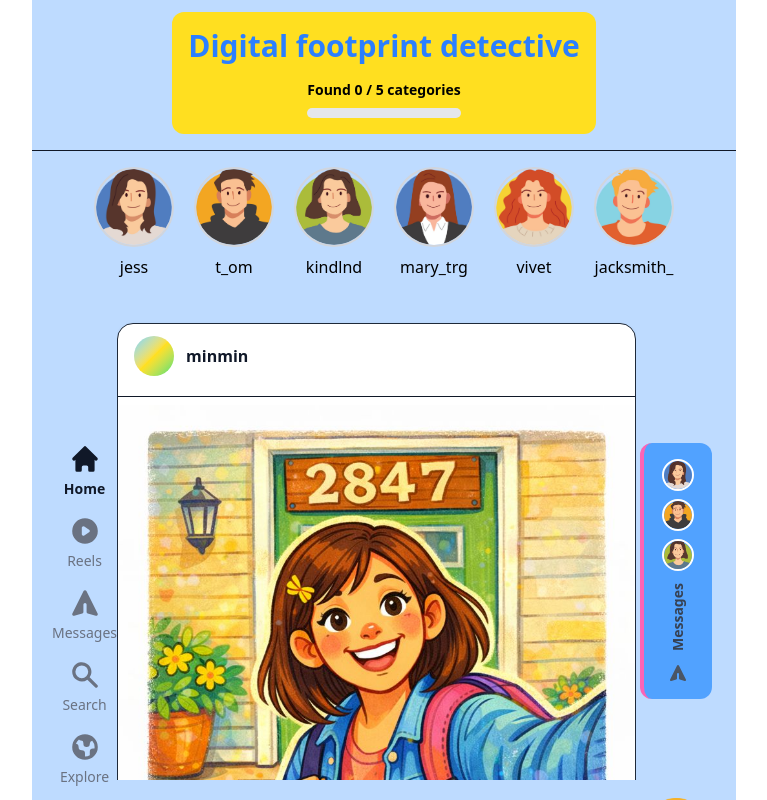
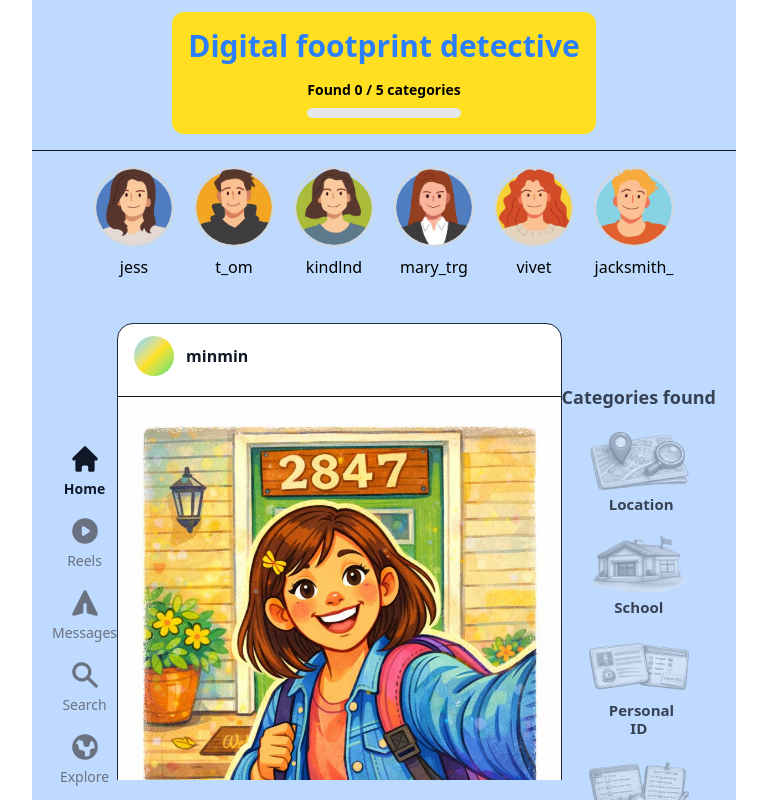
Before and after one commit to minmin1805/Digital-Footprint-Game, a React (Vite) app in the folder frontend/: page /game in a window 1280 px wide. Shown: the whole page, without its empty margins (256-1023 px from the left). Built offline with nearby package versions, Linux system fonts and the light colour scheme.

Commit message:
change the message session to the category found session

```diff
--- a/frontend/src/components/MessageBar.jsx
+++ b/frontend/src/components/MessageBar.jsx
@@ -1,17 +1,23 @@
 import React from 'react'
 import { useGame } from '../context/GameContext'
-import person1 from '../assets/GamePage/FriendIcons/person1.png'
-import person2 from '../assets/GamePage/FriendIcons/person2.png'
-import person3 from '../assets/GamePage/FriendIcons/person3.png'
 import instructionLogo from '../assets/GamePage/InstructionLogo/instructionlogo.png'
-const messageAvatars = [
-  { id: 1, image: person1 },
-  { id: 2, image: person2 },
-  { id: 3, image: person3 },
+import mapImage from '../assets/InstructionPage/map.png'
+import schoolImage from '../assets/InstructionPage/school.png'
+import passportImage from '../assets/InstructionPage/passport.png'
+import scheduleImage from '../assets/InstructionPage/schedule.png'
+import familyImage from '../assets/InstructionPage/family.png'
+
+const CATEGORIES = [
+  { slug: 'location', title: 'Location', image: mapImage },
+  { slug: 'school_identity', title: 'School', image: schoolImage },
+  { slug: 'personal_identifiers', title: 'Personal ID', image: passportImage },
+  { slug: 'daily_routines', title: 'Routines', image: scheduleImage },
+  { slug: 'family_home', title: 'Family & Home', image: familyImage },
 ]
 
 export default function MessageBar() {
-  const { setCurrentPopup, setIsPaused } = useGame()
+  const { foundItems, setCurrentPopup, setIsPaused } = useGame()
+  const categoriesFound = new Set(foundItems.map((f) => f.category))
 
   const handleRulesClick = () => {
     setIsPaused(true)
@@ -19,41 +25,44 @@ export default function MessageBar() {
   }
 
   return (
-    <aside className="flex flex-col items-center shrink-0 py-4 gap-4 ">
-      {/* Messages vertical bar */}
-      <div className="flex flex-col items-center gap-7 bg-blue-400 rounded-xl border-l-4 border-pink-400 py-4 mb-20">
-        <div className="flex flex-col gap-2">
-          {messageAvatars.map(({ id, image }) => (
-            <img
-              key={id}
-              src={image}
-              alt=""
-              className="w-8 h-8 rounded-full border-2 border-white object-cover"
-            />
-          ))}
-        </div>
-        <span
-          className="text-sm font-semibold text-gray-700 whitespace-nowrap block -rotate-90 origin-center"
-          style={{ marginTop: '0.5rem', marginBottom: '0.5rem' }}
-        >
-          Messages
-        </span>
-        <svg className="w-5 h-5 text-gray-600" fill="currentColor" viewBox="0 0 20 20">
-          <path d="M10.894 2.553a1 1 0 00-1.788 0l-7 14a1 1 0 001.169 1.409l5-1.429A1 1 0 009 15.571V11a1 1 0 112 0v4.571a1 1 0 00.725.962l5 1.428a1 1 0 001.17-1.408l-7-14z" />
-        </svg>
+    <aside className="flex flex-col items-center shrink-0 py-4 gap-6">
+      {/* Category found indicator */}
+      <div className="flex flex-col gap-4">
+        <p className="text-lg font-bold text-gray-700 text-center">Categories found</p>
+        {CATEGORIES.map(({ slug, title, image }) => {
+          const isFound = categoriesFound.has(slug)
+          return (
+            <div
+              key={slug}
+              className="flex flex-col items-center"
+              title={isFound ? `${title} found` : `${title} not yet found`}
+            >
+              <img
+                src={image}
+                alt={title}
+                className={`w-25 h-17 object-contain shrink-0 transition-all duration-300 ${
+                  isFound ? 'opacity-100' : 'opacity-40 grayscale'
+                }`}
+              />
+              <span className="text-[15px] font-bold text-gray-700 text-center leading-tight max-w-[60px]">
+                {title}
+              </span>
+            </div>
+          )
+        })}
       </div>
 
       {/* Rules button */}
       <button
         type="button"
         onClick={handleRulesClick}
-        className="flex flex-col items-center gap-2 hover:cursor-pointer bg-transparent border-none p-0 focus:outline-none focus:ring-2 focus:ring-amber-400 focus:ring-offset-2 rounded-lg"
+        className="flex flex-col items-center gap-2 hover:cursor-pointer bg-transparent border-none p-0 focus:outline-none focus:ring-2 focus:ring-amber-400 focus:ring-offset-2 rounded-lg mt-4"
         aria-label="Pause and review game rules"
       >
         <img
           src={instructionLogo}
-          alt="instruction logo"
-          className="w-16 h-16 object-contain shrink-0"
+          alt=""
+          className="w-25 h-25 object-contain shrink-0"
         />
         <p className="text-xs font-medium text-gray-700 text-center leading-tight max-w-[80px]">
           Pause and review game&apos;s rules
--- a/frontend/src/pages/GamePage.jsx
+++ b/frontend/src/pages/GamePage.jsx
@@ -173,7 +173,7 @@ function GamePage() {
           <FeedContainer />
         </div>
 
-        <div className="shrink-0 mt-30">
+        <div className="shrink-0 mt-15">
           <MessageBar />
         </div>
       </div>
```
